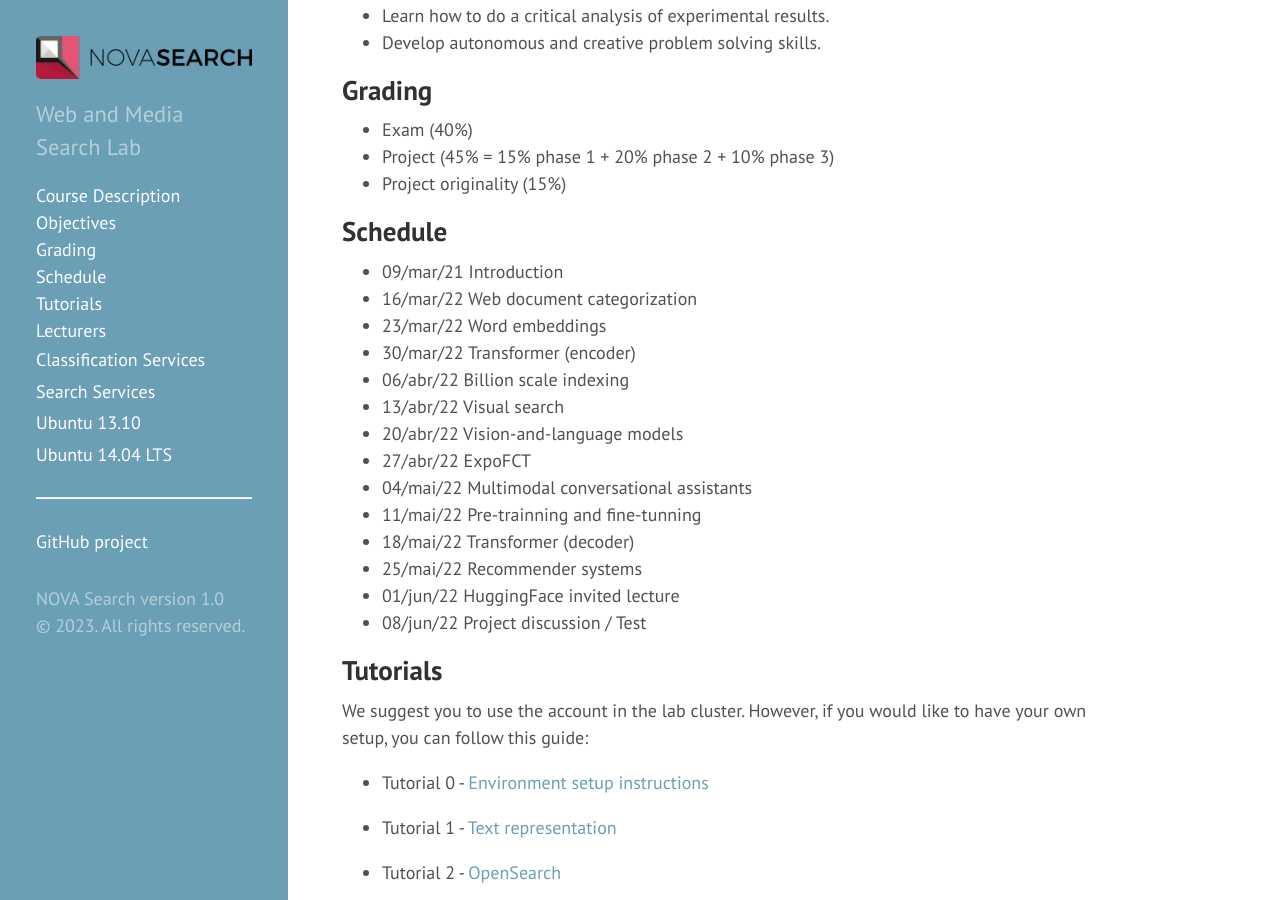
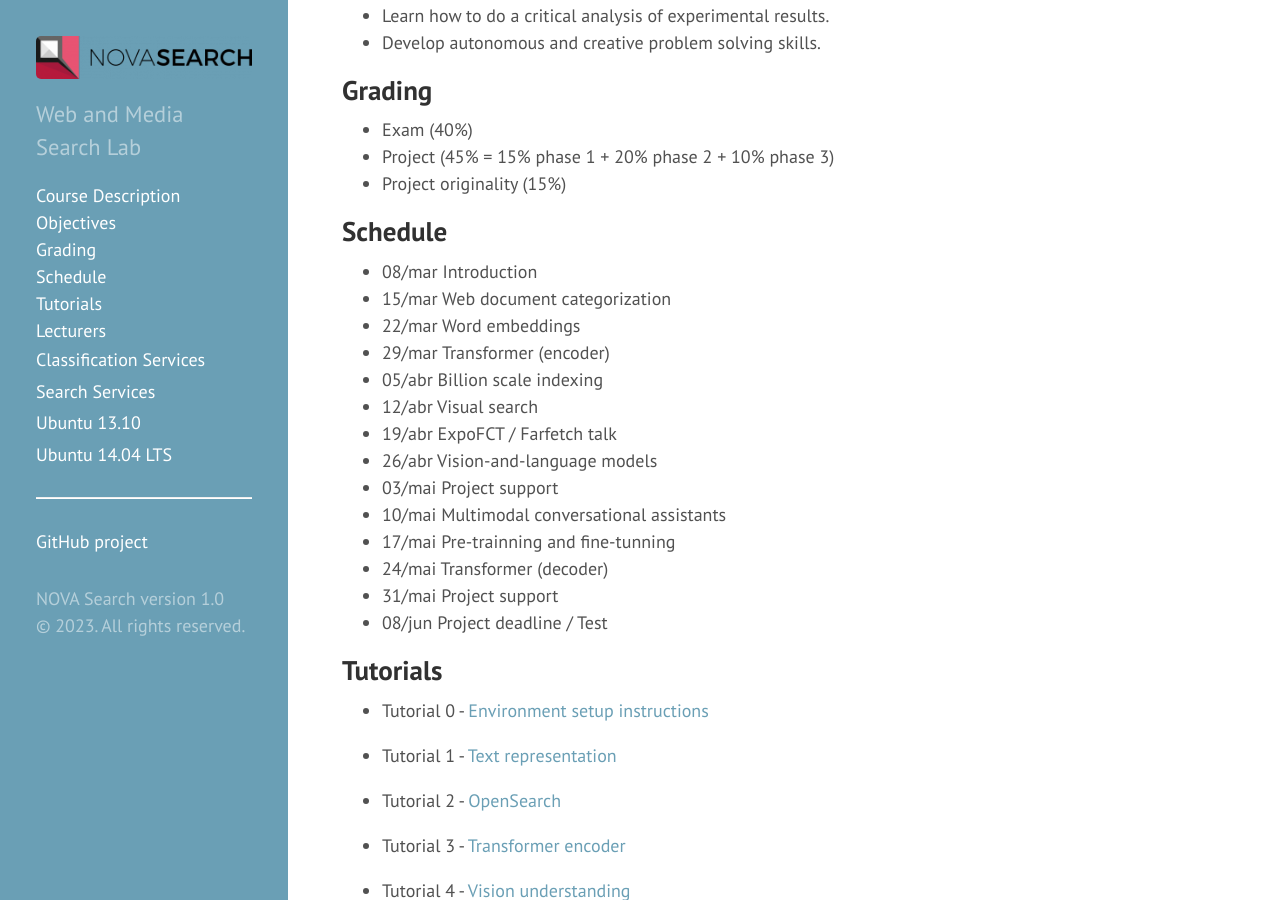
Before and after one commit to novasearch/wiki.novasearch.org, a Jekyll site: the page built from wiki/courses/WSDM_2023.md, in a window 1280 px wide and 900 px high, scrolled down 696 px. Built offline with Jekyll 4.4.1, drawn with Linux system fonts in a browser that asks for light colours.

Commit message:
Update WSDM_2023.md

```diff
--- a/wiki/courses/WSDM_2023.md
+++ b/wiki/courses/WSDM_2023.md
@@ -30,23 +30,22 @@
  - Project originality (15%)
 
 ## Schedule
- - 09/mar/21	Introduction
- - 16/mar/22	Web document categorization
- - 23/mar/22	Word embeddings
- - 30/mar/22	Transformer (encoder)
- - 06/abr/22	Billion scale indexing
- - 13/abr/22	Visual search
- - 20/abr/22	Vision-and-language models
- - 27/abr/22	ExpoFCT
- - 04/mai/22	Multimodal conversational assistants
- - 11/mai/22	Pre-trainning and fine-tunning
- - 18/mai/22	Transformer (decoder)
- - 25/mai/22	Recommender systems
- - 01/jun/22	HuggingFace invited lecture
- - 08/jun/22	Project discussion / Test
+ - 08/mar	Introduction
+ - 15/mar	Web document categorization
+ - 22/mar	Word embeddings
+ - 29/mar	Transformer (encoder)
+ - 05/abr	Billion scale indexing
+ - 12/abr	Visual search
+ - 19/abr	ExpoFCT / Farfetch talk
+ - 26/abr	Vision-and-language models
+ - 03/mai	Project support
+ - 10/mai	Multimodal conversational assistants
+ - 17/mai	Pre-trainning and fine-tunning
+ - 24/mai	Transformer (decoder)
+ - 31/mai	Project support
+ - 08/jun	Project deadline / Test
 
 ## Tutorials
-We suggest you to use the account in the lab cluster. However, if you would like to have your own setup, you can follow this guide:
 
  - Tutorial 0 - [Environment setup instructions](/wiki/lab_setup)
 
```
